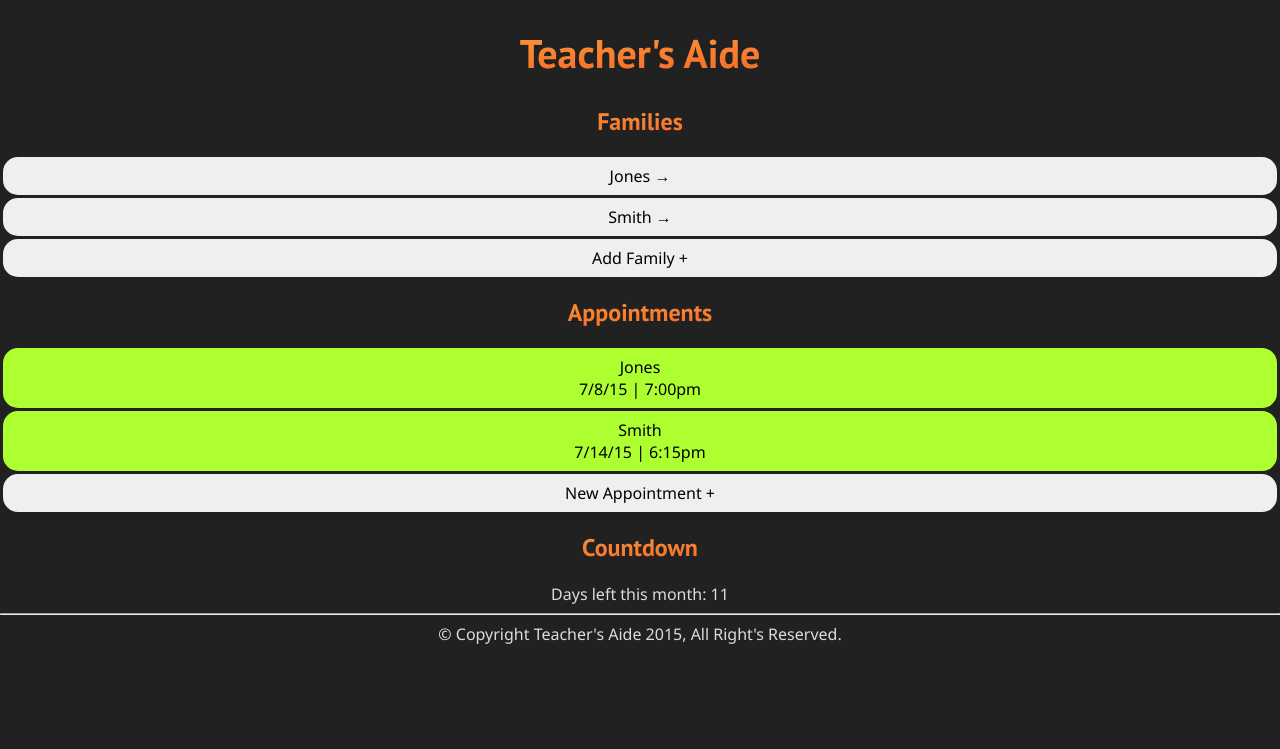
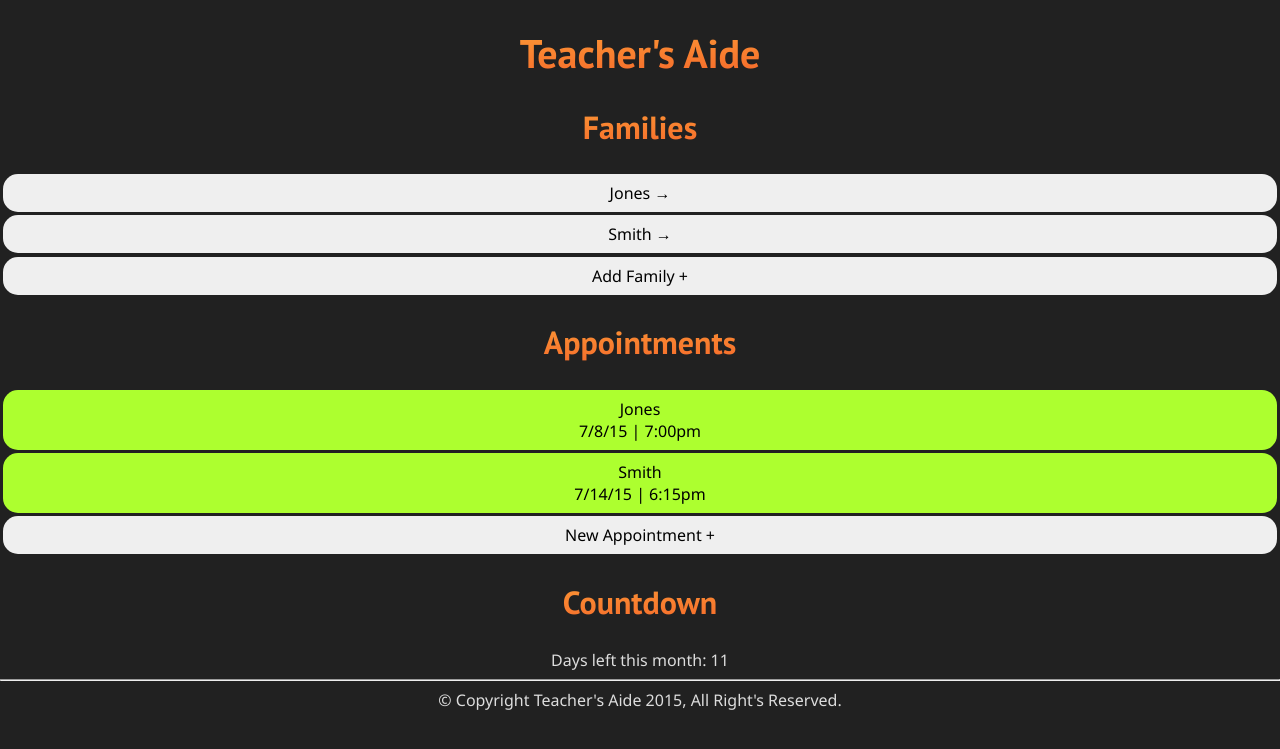
Before and after one commit to Volle-Kyle/3-S-CIT261, a PHP site: page / in a window 1280 px wide. Shown: the top 749 px of the page. Run offline with PHP 8.4, Linux system fonts and the light colour scheme.

Commit message:
Added fonts

```diff
--- a/style.css
+++ b/style.css
@@ -151,6 +151,7 @@ h1 {
 h2 {
     font-family: 'PT Sans', sans-serif;
   font-weight: 700;
+  font-size: 2em;
   color: #f35626;
     background-image: -webkit-linear-gradient(92deg,#f35626,#feab3a);
     -webkit-background-clip: text;
@@ -160,6 +161,7 @@ h2 {
 h3 {
     font-family: 'PT Sans', sans-serif;
   font-weight: 700;
+  font-size: 1.75em;
   color: #f35626;
     background-image: -webkit-linear-gradient(92deg,#f35626,#feab3a);
     -webkit-background-clip: text;
```
